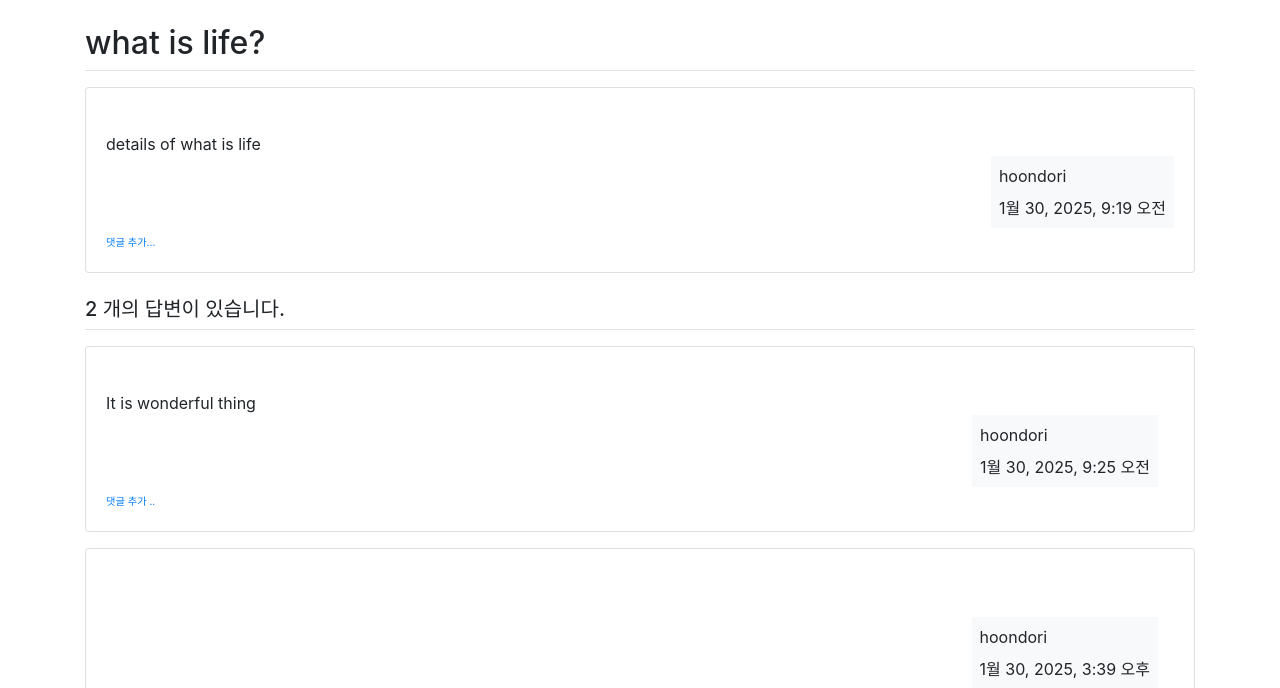
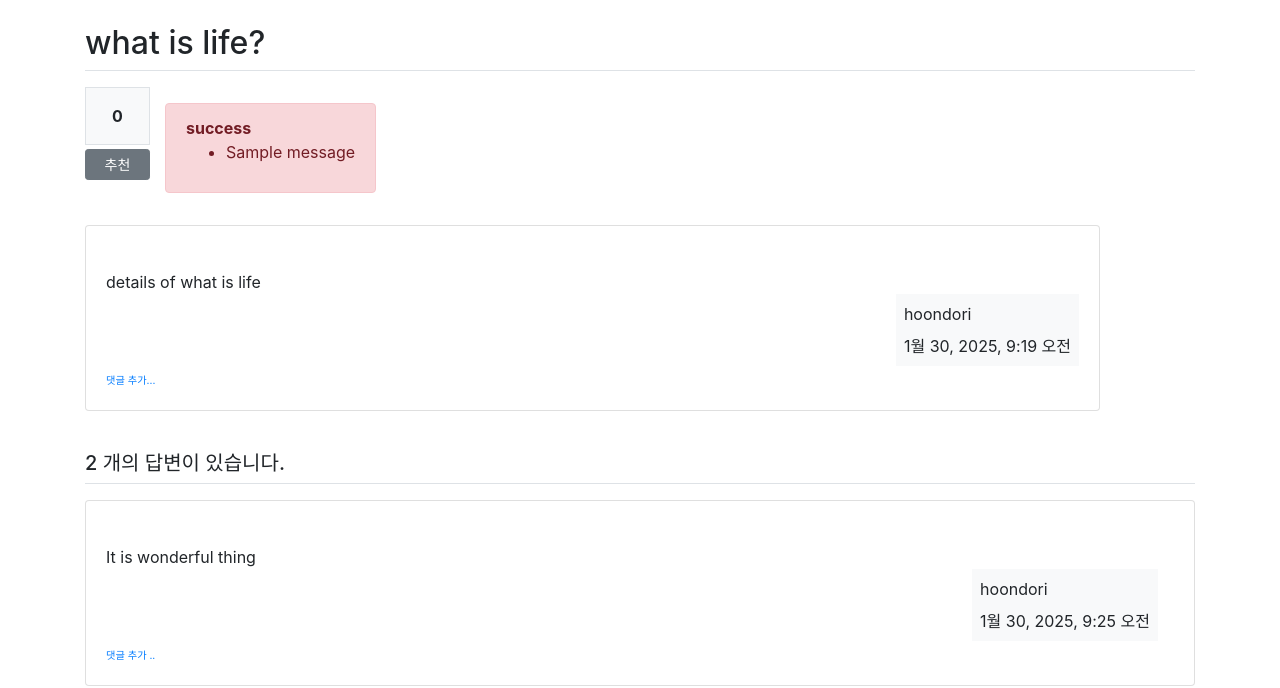
Before and after one commit to hoondori/django_pybo, a Django app: page /pybo/1/ in a window 1280 px wide. Shown: the part 56-744 px from the top of the page. Run offline with Django 3.2, Linux system fonts and the light colour scheme; data comes from the database, SQL or seed files in the repository; both versions use the stored data as it was after the commit; tables that the repository leaves empty hold one stand-in row (values such as "Sample post"); one stand-in notice (Sample message) is shown; some libraries are stand-ins or nearby versions.

Commit message:
추천하기 추천수 표시

```diff
--- a/pybo/models.py
+++ b/pybo/models.py
@@ -5,8 +5,9 @@ class Question(models.Model):
     subject = models.CharField(max_length=200)
     content = models.TextField()
     create_date = models.DateTimeField()
-    author = models.ForeignKey(User, on_delete=models.CASCADE)
+    author = models.ForeignKey(User, on_delete=models.CASCADE, related_name="author_question")
     modify_date = models.DateTimeField(null=True, blank=True)
+    voter = models.ManyToManyField(User, related_name="voter_question")
 
     def __str__(self):
         return self.subject
@@ -16,8 +17,9 @@ class Answer(models.Model):
     question = models.ForeignKey(Question, on_delete=models.CASCADE)
     content = models.TextField()
     create_date = models.DateTimeField()
-    author = models.ForeignKey(User, on_delete=models.CASCADE)
+    author = models.ForeignKey(User, on_delete=models.CASCADE, related_name="author_answer")
     modify_date = models.DateTimeField(null=True, blank=True)
+    voter = models.ManyToManyField(User, related_name="voter_answer")
 
 
 class Comment(models.Model):
--- a/pybo/urls.py
+++ b/pybo/urls.py
@@ -1,5 +1,5 @@
 from django.urls import path
-from .views import base_views, question_views, answer_views, comment_views
+from .views import base_views, question_views, answer_views, comment_views, vote_views
 
 app_name = 'pybo'
 
@@ -18,4 +18,5 @@ urlpatterns = [
     path('comment/create/answer/<int:answer_id>/', comment_views.comment_create_answer, name='comment_create_answer'),
     path('comment/modify/answer/<int:comment_id>/', comment_views.comment_modify_answer, name='comment_modify_answer'),
     path('comment/delete/answer/<int:comment_id>/', comment_views.comment_delete_answer, name='comment_delete_answer'),
+    path('vote/question/<int:question_id>/', vote_views.vote_question, name='vote_question'),
 ]
--- a/templates/pybo/question_detail.html
+++ b/templates/pybo/question_detail.html
@@ -2,6 +2,25 @@
 {% block content %}
 <div class="container my-3">
     <h2 class="border-bottom py-2">{{question.subject}}</h2>
+    <div class="row my-3">
+        <!-- 질문 추천 Start -->
+        <div class="col-1">
+            <div class="bg-light text-center p-3 border font-weight-bolder mb-1">
+                {{ question.voter.count }}
+            </div>
+            <a href="#" data-uri="{% url 'pybo:vote_question' question.id %}"
+               class="recommend btn btn-sm btn-secondary btn-block my-1">추천</a>
+        </div>
+        {% if messages %} <!-- 질문 추천 관련 에러 -->
+        <div class="alert alert-danger my-3" role="alert">
+            {% for message in messages %}
+                <strong>{{ message.tags }}</strong>
+                <ul><li>{{ message.message }}</li></ul>
+            {% endfor %}
+        </div>
+        {% endif %}
+        <!-- 질문 추천 End -->
+        <div class="col-11">
             <!-- 질문 상세 -->
             <div class="card my-3">
                 <div class="card-body">
@@ -58,7 +77,8 @@
                     <!-- 질문 댓글 End-->
                 </div>
             </div>
-
+        </div>
+    </div>
     <!-- 답변 목록 -->
     <h5 class="border-bottom my-3 py-2">
         {{question.answer_set.count}} 개의 답변이 있습니다.
@@ -149,7 +169,13 @@
 <script type="text/javascript">
     $(document).ready(function(){
         $(".delete").on('click', function() {
-            if(confirm("정말로 삭제할껴?")) {
+            if(confirm("정말로 질문을 삭제할껴?")) {
+                location.href = $(this).data('uri');
+            }
+        });
+
+         $(".recommend").on('click', function() {
+            if(confirm("정말로 질문을 추천할껴?")) {
                 location.href = $(this).data('uri');
             }
         });
```
Also changed, not shown: pybo/views/vote_views.py (added, +21 -0 lines), templates/pybo/question_list.html (+8 -0 lines), db.sqlite3. Lines whose indentation alone changed are shown as unchanged.
